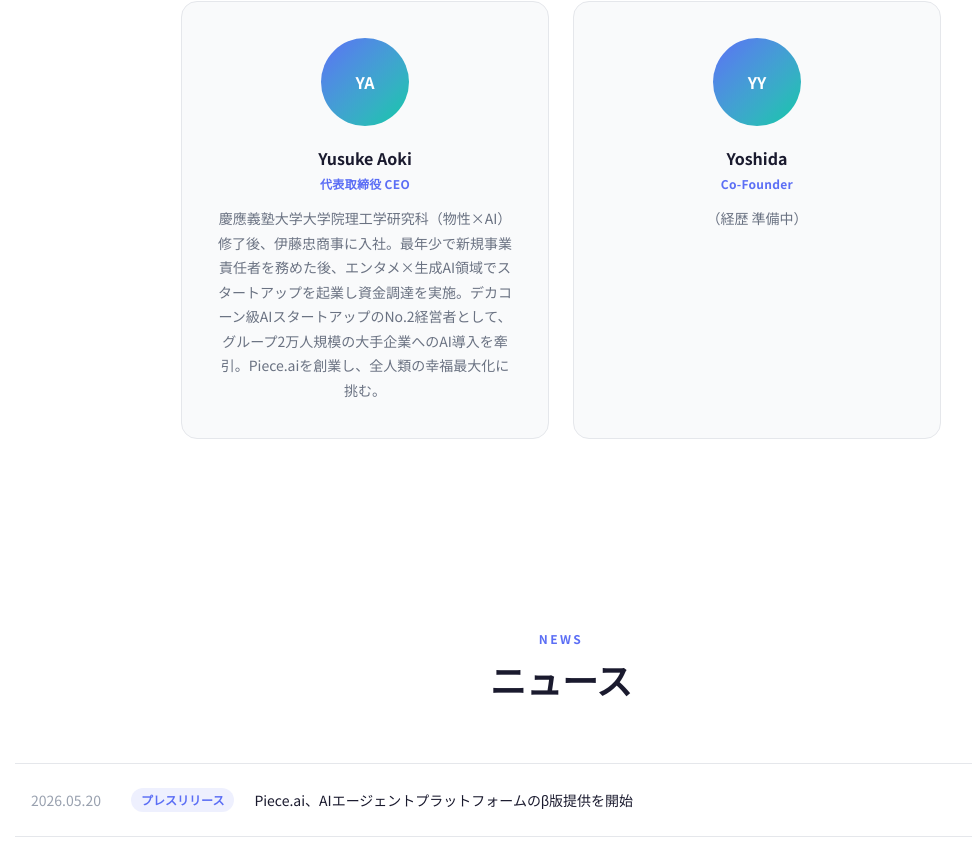
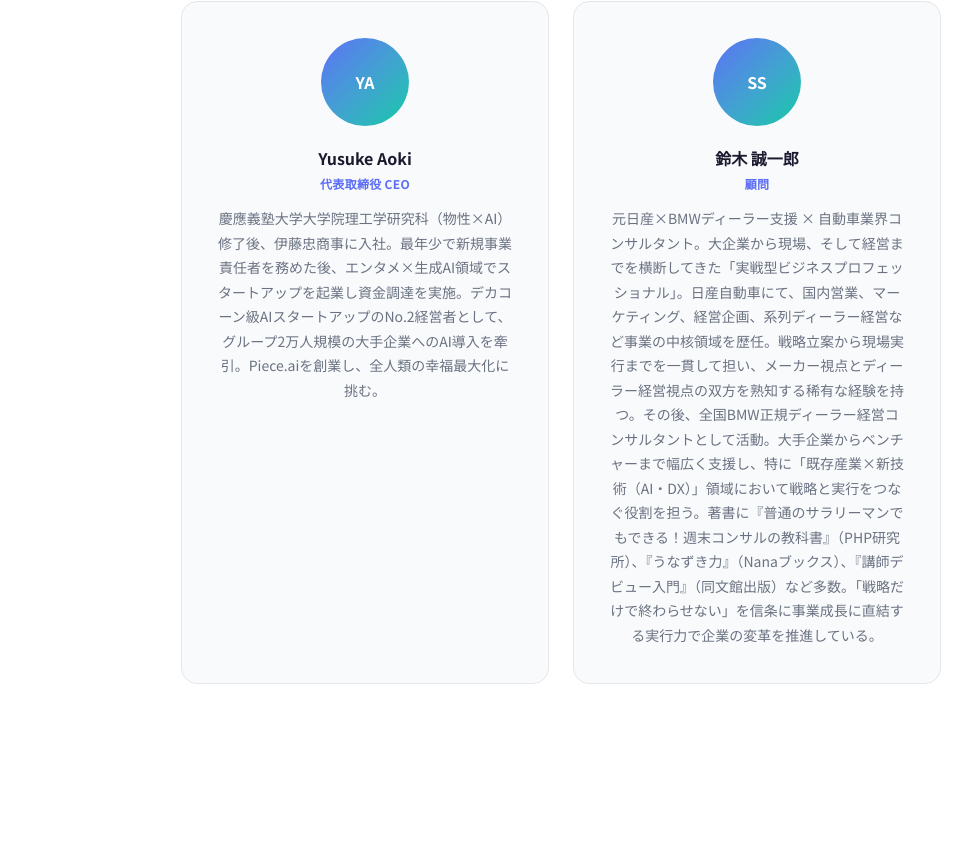
Before and after one commit to takenokont37-netizen/piece-ai, a Next.js app: page / in a window 1280 px wide. Shown: the part 3364-4208 px from the top of the page, without its empty margins (79-1051 px from the left). Built offline with nearby package versions, Linux system fonts and the light colour scheme; no server answers; what microcms-js-sdk would draw is missing.

Commit message:
Members: 吉田→鈴木誠一郎に差し替え

```diff
--- a/components/sections/Members.tsx
+++ b/components/sections/Members.tsx
@@ -19,10 +19,10 @@ const t = {
         bio:  '慶應義塾大学大学院理工学研究科（物性×AI）修了後、伊藤忠商事に入社。最年少で新規事業責任者を務めた後、エンタメ×生成AI領域でスタートアップを起業し資金調達を実施。デカコーン級AIスタートアップのNo.2経営者として、グループ2万人規模の大手企業へのAI導入を牽引。Piece.aiを創業し、全人類の幸福最大化に挑む。',
       },
       {
-        initials: 'YY',
-        name: 'Yoshida',
-        role: 'Co-Founder',
-        bio:  '（経歴 準備中）',
+        initials: 'SS',
+        name: '鈴木 誠一郎',
+        role: '顧問',
+        bio:  '元日産×BMWディーラー支援 × 自動車業界コンサルタント。大企業から現場、そして経営までを横断してきた「実戦型ビジネスプロフェッショナル」。日産自動車にて、国内営業、マーケティング、経営企画、系列ディーラー経営など事業の中核領域を歴任。戦略立案から現場実行までを一貫して担い、メーカー視点とディーラー経営視点の双方を熟知する稀有な経験を持つ。その後、全国BMW正規ディーラー経営コンサルタントとして活動。大手企業からベンチャーまで幅広く支援し、特に「既存産業×新技術（AI・DX）」領域において戦略と実行をつなぐ役割を担う。著書に『普通のサラリーマンでもできる！週末コンサルの教科書』（PHP研究所）、『うなずき力』（Nanaブックス）、『講師デビュー入門』（同文館出版）など多数。「戦略だけで終わらせない」を信条に事業成長に直結する実行力で企業の変革を推進している。',
       },
     ],
   },
@@ -38,10 +38,10 @@ const t = {
         bio:  'After his M.S. at Keio University (condensed matter physics × AI), he joined Itochu Corporation as its youngest-ever Head of New Business Development. He founded a startup in entertainment × generative AI and successfully raised funding. As #2 at a decacorn-level AI startup, he led AI adoption at enterprise groups of 20,000+ employees. He founded Piece.ai to maximize the happiness of all humanity.',
       },
       {
-        initials: 'YY',
-        name: 'Yoshida',
-        role: 'Co-Founder',
-        bio:  '(Profile coming soon)',
+        initials: 'SS',
+        name: 'Seiichiro Suzuki',
+        role: 'Advisor',
+        bio:  'Former Nissan Motor × BMW dealer consultant and automotive industry strategist. A hands-on business professional with experience spanning large corporations, operations, and executive management. At Nissan, held key roles in domestic sales, marketing, corporate planning, and dealer management — bringing both manufacturer and dealer perspectives. Later served as a nationwide BMW dealer management consultant, supporting businesses from large enterprises to startups, specializing in "legacy industry × new technology (AI/DX)." Author of multiple books including "The Weekend Consultant\'s Handbook" (PHP Institute). Drives business transformation through execution, not just strategy.',
       },
     ],
   },
```
